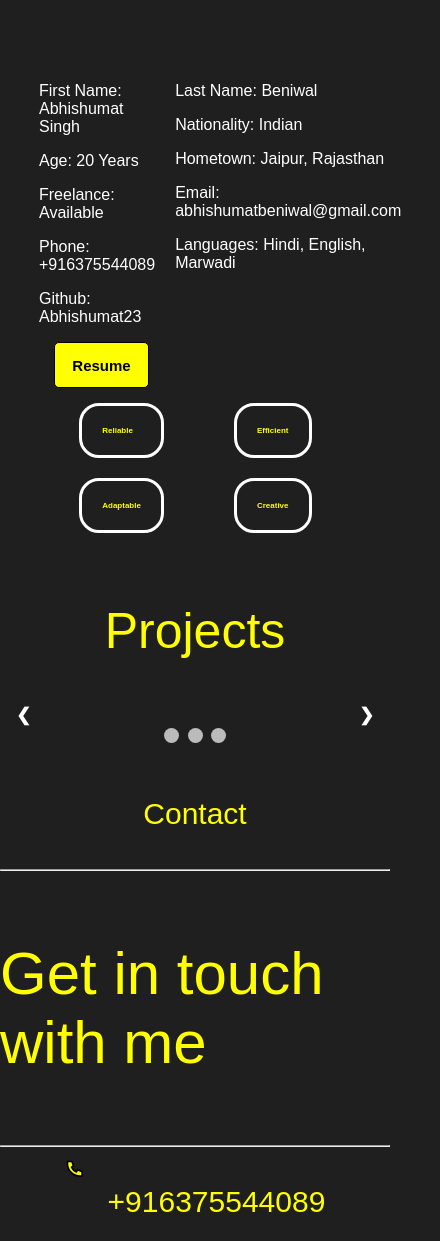
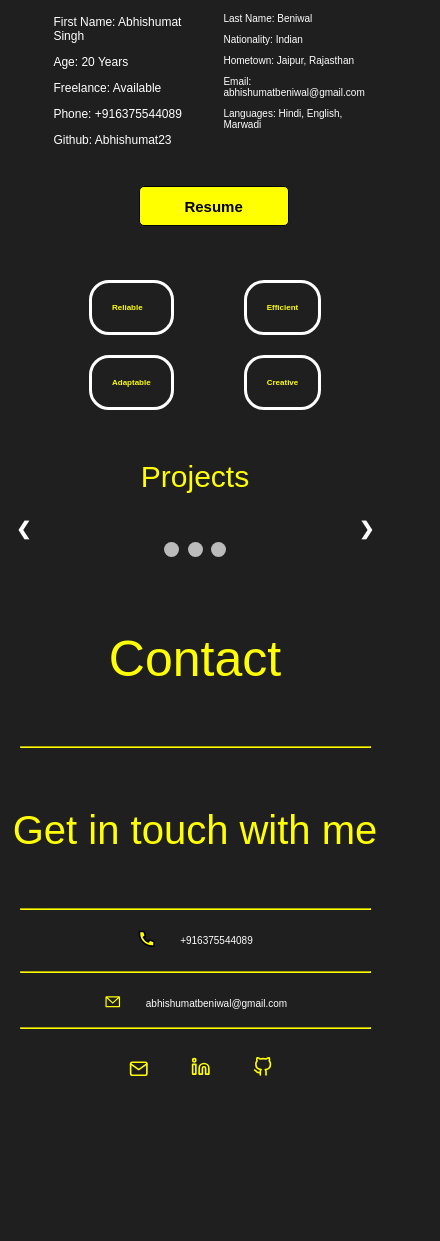
Before and after one commit to Abhishumat23/Portfolio, a plain HTML site: page index.html in a window 390 px wide. Shown: the part 479-1720 px from the top of the page, 440 px wide, since content can reach past the window. After the commit the page ends 1659 px from the top, so only its background shows below. Drawn offline with Linux system fonts and the light colour scheme; a web font is replaced by a local one.

Commit message:
Update styles.css

```diff
--- a/styles.css
+++ b/styles.css
@@ -1,13 +1,10 @@
-html{
+html {
   scroll-behavior: smooth;
 }
 
-
 body {
-  width: auto;
-  height: auto;
   background-color: #1f1f1f;
-  margin: 0; /* Reset default margin */
+  margin: 0;
   font-family: 'Clash Display', sans-serif;
 }
 
@@ -15,21 +12,20 @@ body {
   position: fixed;
   width: 50%;
   z-index: 1000;
-  background: rgba(255, 255, 255, 0.2); /* Adjust transparency */
-  -webkit-backdrop-filter: blur(10px); /* Increase blur for a frosted effect */
+  background: rgba(255, 255, 255, 0.2);
+  -webkit-backdrop-filter: blur(10px);
   backdrop-filter: blur(10px);
-  border: 1px solid rgba(255, 255, 255, 0.1); /* Adjust border color and transparency */
+  border: 1px solid rgba(255, 255, 255, 0.1);
   top: 3%;
   left: 50%;
   transform: translateX(-50%);
   border-radius: 15px;
-  box-shadow: 0 4px 6px rgba(0, 0, 0, 0.1), 0 1px 3px rgba(0, 0, 0, 0.08); /* Add shadow for depth */
+  box-shadow: 0 4px 6px rgba(0, 0, 0, 0.1), 0 1px 3px rgba(0, 0, 0, 0.08);
 }
 
 .scroll-nav {
   display: flex;
   flex-direction: row;
-  text-decoration: none;
   justify-content: space-between;
   padding-left: 40px;
   padding-right: 40px;
@@ -86,7 +82,7 @@ span {
   height: 450px;
 }
 
-#about-me{
+#about-me {
   margin-top: 5%;
   display: flex;
   flex-direction: row;
@@ -101,7 +97,7 @@ span {
   justify-content: space-between;
 }
 
-#projects{
+#projects {
   margin-top: 5%;
   display: flex;
   flex-direction: row;
@@ -131,12 +127,10 @@ span {
   margin-right: 20px;
 }
 
-
-
 .listing {
   display: grid;
   grid-template-columns: 300px 300px;
-  gap: 30px; /* Adjusted gap */
+  gap: 30px;
 }
 
 .delivery, .shopbag, .support, .returns {
@@ -158,12 +152,15 @@ span {
   height: 40px;
 }
 
-.descrip{
+.descrip {
   color: yellow;
 }
 
+.resume {
+  cursor: pointer;
+}
 
-.resume-button{
+.resume-button {
   background-color: yellow;
   color: black;
   font-weight: bold;
@@ -172,25 +169,27 @@ span {
   border-color:  black;
   border-style: solid;
   border-width: 1px;
-    height: 46px;
-    width: 95px;
-    cursor: pointer;
-    margin-left: 15px;
+  height: 56px;
+  width: 155px;
   transition: background-color 0.3s, color 0.3s;
   vertical-align: top;
   font-weight: bold;
+  margin-top: 20%;
+  margin-left: 52%;
 }
 
-.resume-button:hover{
+.resume-button:hover {
   background-color: rgb(0, 0, 0);
-  color: white;
+  color: yellow;
+  cursor: pointer;
 }
 
-.resume-button:active{
+.resume-button:active {
+  cursor: pointer;
   opacity: 0.6;
 }
 
-#projimg{
+#projimg {
   margin-left: 2%;
   display: grid;
   grid-template-columns: 1fr 1fr 1fr;
@@ -198,13 +197,13 @@ span {
   align-items: center;
 }
 
-.img1{
+.img1 {
   border-radius: 20px;
   width: 420px;
   height: 300px;
 }
 
-.titl{
+.titl {
   display: flex;
   flex-direction: row;
   justify-content: center;
@@ -212,8 +211,9 @@ span {
   font-size: 60px;
 }
 
-
-* {box-sizing:border-box}
+* {
+  box-sizing: border-box;
+}
 
 /* Slideshow container */
 .slideshow-container {
@@ -290,39 +290,65 @@ span {
   background-color: #717171;
 }
 
-/* Fading animation */
 .fade {
   animation-name: fade;
   animation-duration: 1.5s;
 }
 
-svg{
+svg {
   margin-top: 1%;
   width: 5%;
   height: 20%;
 }
 
-.one{
+.one {
   display: flex;
   flex-direction: row;
   justify-content: center;
 }
 
-.numbe,.ema{
+hr {
+  border-color: yellow;
+  width: 90%;
+}
+
+.numbe, .ema {
   margin-left: 6%;
   font-size: 30px;
-  color: yellow;
+  color: white;
 }
 
-hr{
+hr {
   background-color: yellow;
 }
+
+
+
+.mail{
+  margin-left: 33%;
+  margin-top: 5%;
+  padding-bottom: 100px;
+}
+
+.mail,.linkedin,.github:hover{
+  cursor: pointer;
+}
+
+.linkedin,.github{
+  margin-top: 5%;
+  margin-left: 10%;
+  padding-bottom: 100px;
+}
+
+
 
 
 @keyframes fade {
   from {opacity: .4}
   to {opacity: 1}
 }
+
+
 
 
 @media screen and (max-width: 768px) {
@@ -333,8 +359,8 @@ hr{
   }
 
   .scroll-nav {
-    padding-left: 10px; /* Adjusted padding for smaller screens */
-    padding-right: 10px; /* Adjusted padding for smaller screens */
+    padding-left: 10px;
+    padding-right: 10px;
   }
 
   a {
@@ -350,10 +376,11 @@ hr{
     width: 180px;
     height: auto;
     margin-left: 5%;
-    margin-top: 25%;
+    margin-top: 45%;
   }
 
   .desc {
+    margin-top: 10%;
     margin-left: 5%;
   }
 
@@ -380,13 +407,15 @@ hr{
   .leftsec {
     margin-left: 10%;
     margin-right: 20px;
+    font-size: 12px;
   }
 
-  .rightsec{
-    padding-right: 10%;
+  .rightsec {
+    padding-right: auto;
+    font-size: 10px;
   }
 
-  .titles {
+  #home,#about-me,#projects,#contact{
     margin-top: 20px;
     font-size: 30px;
   }
@@ -406,6 +435,7 @@ hr{
     padding: 0px;
   }
 
+
   .smallicons {
     height: 30px;
   }
@@ -419,4 +449,24 @@ hr{
     font-size: 8px;
   }
 
+  .resume{
+    margin-left: 10%;
   }
+  .exp{
+    margin-left: 5%;
+    margin-top: 10%;
+  }
+
+  .numbe, .ema{
+    font-size: 10px;
+  }
+
+  .titl{
+    font-size: 40px;
+  }
+
+  .resume-button{
+    width: 150px;
+    height: 40px;
+  }
+}
```
Lines whose indentation alone changed are shown as unchanged.
